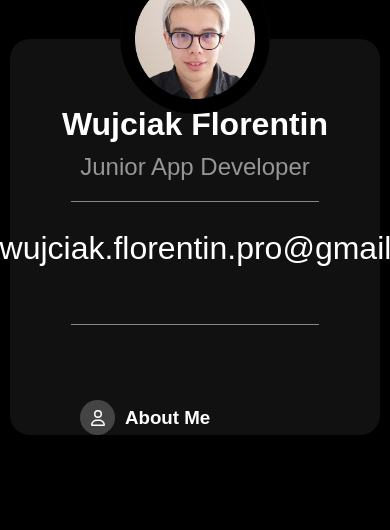
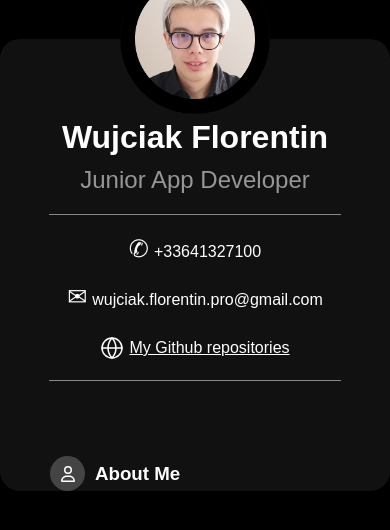
Before and after one commit to Florentin-Wujciak/WebsiteCV, a Next.js app: page / in a window 390 px wide. Shown: the top 530 px of the page. Built offline with nearby package versions, Linux system fonts and the light colour scheme.

Commit message:
Responsive Modif11

```diff
--- a/src/app/globals.css
+++ b/src/app/globals.css
@@ -1,6 +1,6 @@
 :root {
-  width: auto;
-  --border-radius: 1px;
+  --max-width: 1100px;
+  --border-radius: 12px;
   --font-mono: ui-monospace, Menlo, Monaco, 'Cascadia Mono', 'Segoe UI Mono',
     'Roboto Mono', 'Oxygen Mono', 'Ubuntu Monospace', 'Source Code Pro',
     'Fira Mono', 'Droid Sans Mono', 'Courier New', monospace;
--- a/src/app/ui/home.module.css
+++ b/src/app/ui/home.module.css
@@ -23,17 +23,12 @@
     color: white;
     z-index: 1;
     position: relative;
-    margin-right: 50px;
-    max-width: calc(100% - 20px);
-    margin: 0 auto;
-    padding: 0 20px;
-
 }
 
 .title {
     color: white;
     text-align: center;
-    margin-top: 67px;
+    margin-top: 80px;
     font-weight: bold;
 }
 
@@ -107,12 +102,10 @@
 }
 
 @media screen and (max-width: 1000px) {
-    .iconText,
-    .iconLink {
-        font-size: xx-large; /* Ajuste la taille du texte pour les petits écrans */
-    }
-
     .iconBox {
-        max-width: 250px;
+        flex-direction: column;
+        align-items: center;
+        margin-right: 5%;
+        margin-left: 5%;
     }
 }
```
